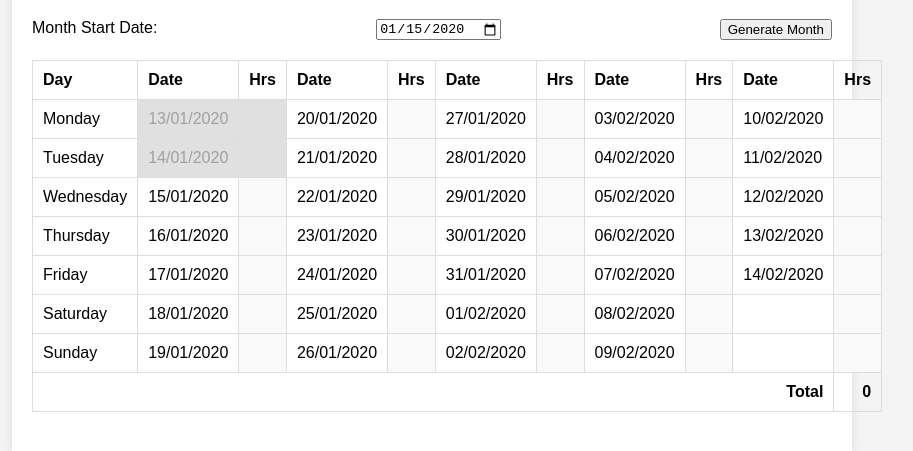
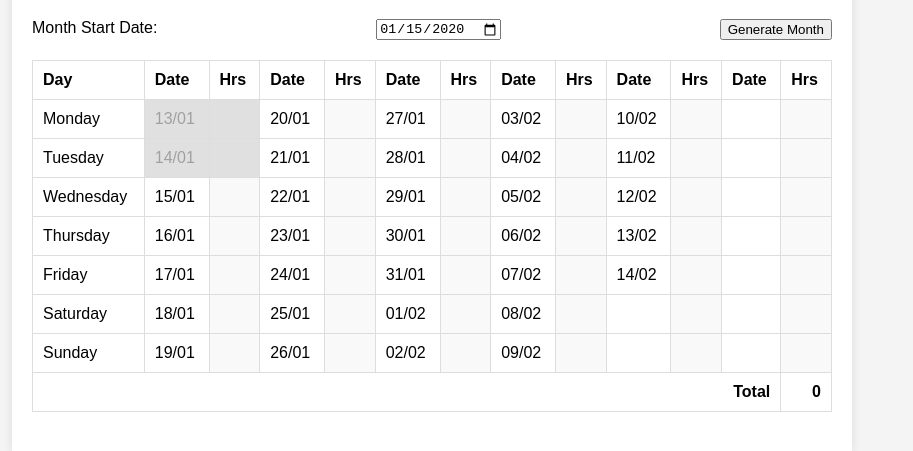
Before and after one commit to Farmer-Eds-Shed/Work-Hours-Tracker, a plain HTML site: page index.html in a window 1280 px wide. Both pictures are taken after typing "2020-01-15" into the empty fields and a click on the button "Generate Month". Shown: the part 131-582 px from the top of the page, without its empty margins (208-1121 px from the left). Drawn offline with Linux system fonts and the light colour scheme.

Commit message:
Fix week calculation so it starts with Monday

```diff
--- a/index.html
+++ b/index.html
@@ -28,11 +28,15 @@
                     <th>Hrs</th>
                     <th>Date</th>
                     <th>Hrs</th>
+                    <th>Date</th>
+                    <th>Hrs</th>
                 </tr>
             </thead>
             <tbody>
                 <tr>
                     <td>Monday</td>
+                    <td class="date-cell"></td>
+                    <td contenteditable="true"></td>
                     <td class="date-cell"></td>
                     <td contenteditable="true"></td>
                     <td class="date-cell"></td>
@@ -56,9 +60,13 @@
                     <td contenteditable="true"></td>
                     <td class="date-cell"></td>
                     <td contenteditable="true"></td>
+                    <td class="date-cell"></td>
+                    <td contenteditable="true"></td>
                 </tr>
                 <tr>
                     <td>Wednesday</td>
+                    <td class="date-cell"></td>
+                    <td contenteditable="true"></td>
                     <td class="date-cell"></td>
                     <td contenteditable="true"></td>
                     <td class="date-cell"></td>
@@ -82,9 +90,13 @@
                     <td contenteditable="true"></td>
                     <td class="date-cell"></td>
                     <td contenteditable="true"></td>
+                    <td class="date-cell"></td>
+                    <td contenteditable="true"></td>
                 </tr>
                 <tr>
                     <td>Friday</td>
+                    <td class="date-cell"></td>
+                    <td contenteditable="true"></td>
                     <td class="date-cell"></td>
                     <td contenteditable="true"></td>
                     <td class="date-cell"></td>
@@ -108,9 +120,13 @@
                     <td contenteditable="true"></td>
                     <td class="date-cell"></td>
                     <td contenteditable="true"></td>
+                    <td class="date-cell"></td>
+                    <td contenteditable="true"></td>
                 </tr>
                 <tr>
                     <td>Sunday</td>
+                    <td class="date-cell"></td>
+                    <td contenteditable="true"></td>
                     <td class="date-cell"></td>
                     <td contenteditable="true"></td>
                     <td class="date-cell"></td>
@@ -125,7 +141,7 @@
             </tbody>
             <tfoot>
                 <tr>
-                    <td colspan="10">Total</td>
+                    <td colspan="12">Total</td>
                     <td id="totalHours">0</td>
                 </tr>
             </tfoot>
--- a/script.js
+++ b/script.js
@@ -20,16 +20,17 @@ document.addEventListener('DOMContentLoaded', () => {
         totalHours = 0;
         totalHoursElement.textContent = totalHours;
 
-        const daysOfWeek = ['Sunday', 'Monday', 'Tuesday', 'Wednesday', 'Thursday', 'Friday', 'Saturday'];
+        const daysOfWeek = ['Monday', 'Tuesday', 'Wednesday', 'Thursday', 'Friday', 'Saturday', 'Sunday'];
+        const startDayIndex = (monthStartDate.getDay() + 6) % 7; // Adjust to make Monday the first day
+        const startDate = monthStartDate.getDate();
 
-        // Fill preceding days with gray-out cells if the month starts after Monday
-        const startDayIndex = monthStartDate.getDay();
-        const startDate = monthStartDate.getDate();
-        if (startDayIndex > 1) {
-            for (let i = 1; i < startDayIndex; i++) {
+        if (startDayIndex > 0) {
+            for (let i = 0; i < startDayIndex; i++) {
                 const row = Array.from(hoursTableBody.rows).find(row => row.cells[0].textContent === daysOfWeek[i]);
                 if (row) {
-                    row.cells[1].textContent = (startDate - (startDayIndex - i)).toLocaleString('en-GB', { minimumIntegerDigits: 2, useGrouping: false }) + '/' + (monthStartDate.getMonth() + 1).toLocaleString('en-GB', { minimumIntegerDigits: 2, useGrouping: false }) + '/' + monthStartDate.getFullYear();
+                    const previousDate = new Date(monthStartDate);
+                    previousDate.setDate(startDate - (startDayIndex - i));
+                    row.cells[1].textContent = previousDate.getDate().toString().padStart(2, '0') + '/' + (previousDate.getMonth() + 1).toString().padStart(2, '0');
                     row.cells[1].classList.add('gray-out');
                     row.cells[1].setAttribute('contenteditable', 'false');
                     row.cells[2].classList.add('gray-out');
@@ -38,20 +39,19 @@ document.addEventListener('DOMContentLoaded', () => {
             }
         }
 
-        // Generate dates from the start date to the day before the same date in the next month
         let date = new Date(monthStartDate);
         const endDate = new Date(monthStartDate);
         endDate.setMonth(endDate.getMonth() + 1);
         endDate.setDate(monthStartDate.getDate() - 1);
 
         while (date <= endDate) {
-            const dayOfWeek = daysOfWeek[date.getDay()];
+            const dayOfWeek = daysOfWeek[(date.getDay() + 6) % 7];
             const row = Array.from(hoursTableBody.rows).find(row => row.cells[0].textContent === dayOfWeek);
 
             if (row) {
                 for (let i = 1; i < row.cells.length; i += 2) {
                     if (!row.cells[i].textContent) {
-                        row.cells[i].textContent = date.toLocaleDateString('en-GB');
+                        row.cells[i].textContent = date.getDate().toString().padStart(2, '0') + '/' + (date.getMonth() + 1).toString().padStart(2, '0');
                         break;
                     }
                 }
```
